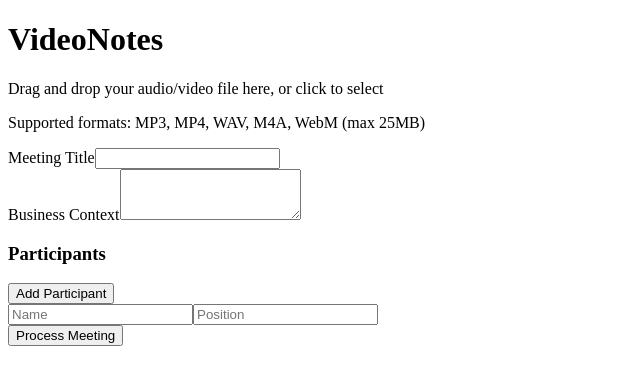
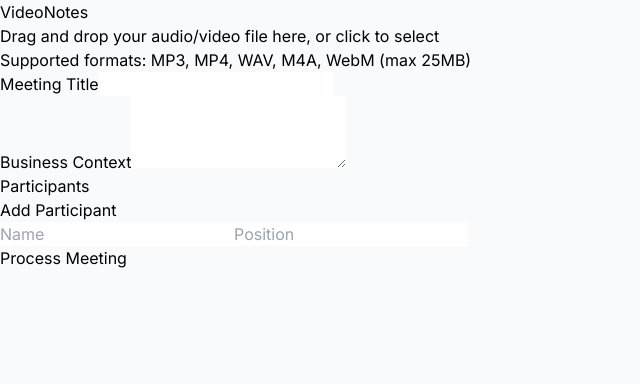
Before and after one commit to Evgenii-Pavlyukevich/notemeet, a Next.js app: page / in a window 1280 px wide. Shown: the top 384 px of the page, without its empty margins (0-640 px from the left). Built offline with nearby package versions, Linux system fonts and the light colour scheme; no server answers.

Commit message:
Fix: Add root layout and update Next.js config

```diff
--- /dev/null
+++ b/app/globals.css
@@ -0,0 +1,13 @@
+@tailwind base;
+@tailwind components;
+@tailwind utilities;
+
+:root {
+  --foreground-rgb: 0, 0, 0;
+  --background-rgb: 249, 250, 251;
+}
+
+body {
+  color: rgb(var(--foreground-rgb));
+  background: rgb(var(--background-rgb));
+}
--- /dev/null
+++ b/app/layout.tsx
@@ -0,0 +1,22 @@
+import type { Metadata } from 'next';
+import { Inter } from 'next/font/google';
+import './globals.css';
+
+const inter = Inter({ subsets: ['latin'] });
+
+export const metadata: Metadata = {
+  title: 'VideoNotes - Meeting Analysis',
+  description: 'Transform your video and audio meetings into actionable insights',
+};
+
+export default function RootLayout({
+  children,
+}: {
+  children: React.ReactNode;
+}) {
+  return (
+    <html lang="en">
+      <body className={inter.className}>{children}</body>
+    </html>
+  );
+}
--- a/next.config.mjs
+++ b/next.config.mjs
@@ -1,8 +1,5 @@
 /** @type {import('next').NextConfig} */
 const nextConfig = {
-  api: {
-    bodyParser: false,
-  },
   images: {
     domains: ['notemeet.vercel.app'],
   },
```
